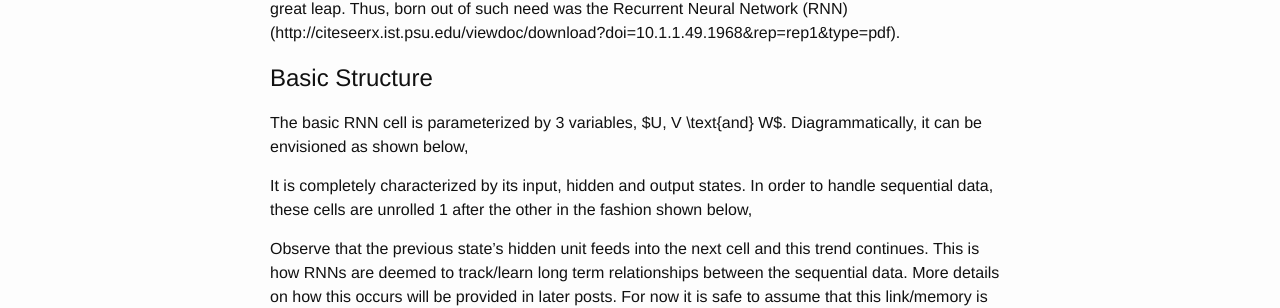
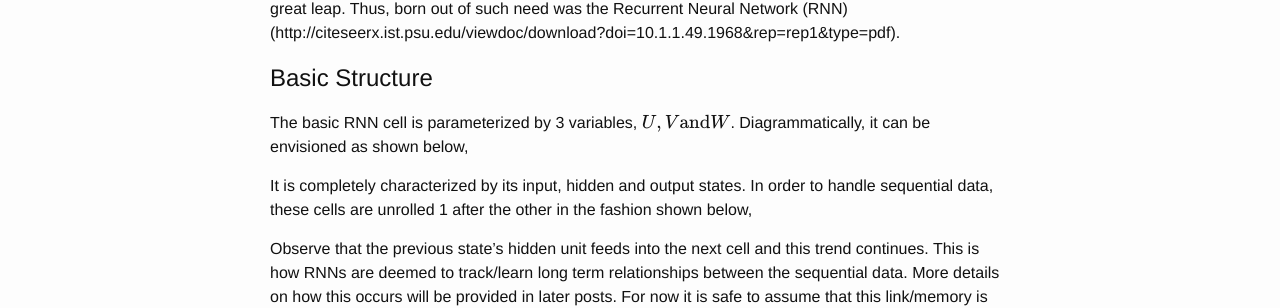
Before and after one commit to zeonzir/zeonzir.github.io, a Jekyll site: the page built from _posts/2016-08-14-what-makes-rnns-tick.markdown, in a window 1280 px wide. Shown: the part 338-646 px from the top of the page. Built offline with Jekyll 4.4.1, drawn with Linux system fonts in a browser that asks for light colours; formulas are drawn with MathJax 3.

```diff
--- a/_posts/2016-08-14-what-makes-rnns-tick.markdown
+++ b/_posts/2016-08-14-what-makes-rnns-tick.markdown
@@ -11,7 +11,7 @@ However, in their vanilla form, they stand unable to handle sequence data. These
 Thus, born out of such need was the Recurrent Neural Network (RNN) (http://citeseerx.ist.psu.edu/viewdoc/download?doi=10.1.1.49.1968&rep=rep1&type=pdf).
 
 # Basic Structure
-The basic RNN cell is parameterized by 3 variables, $U, V \text{and} W$. Diagrammatically, it can be envisioned as shown below,
+The basic RNN cell is parameterized by 3 variables, $$U, V \text{and} W$$. Diagrammatically, it can be envisioned as shown below,
 
 It is completely characterized by its input, hidden and output states. In order to handle sequential data, these cells are unrolled 1 after the other in the fashion shown below,
 
```
